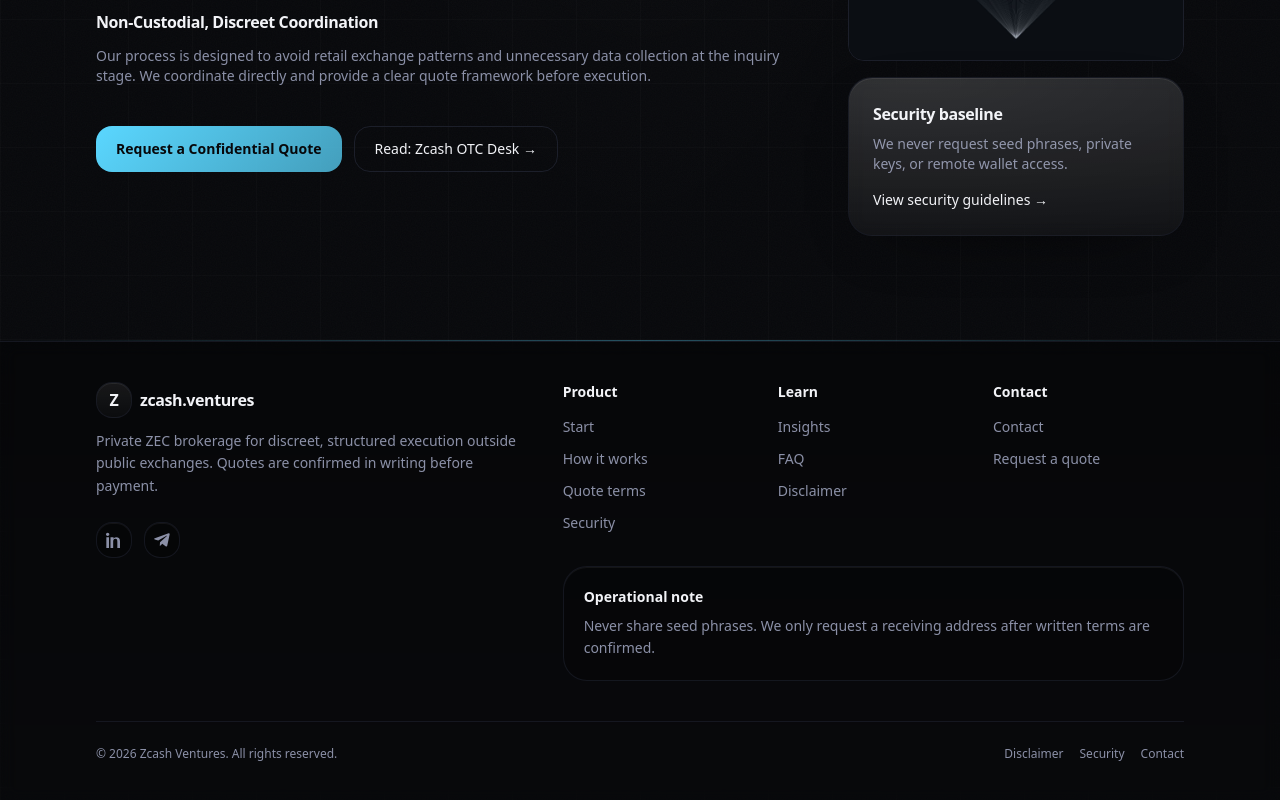
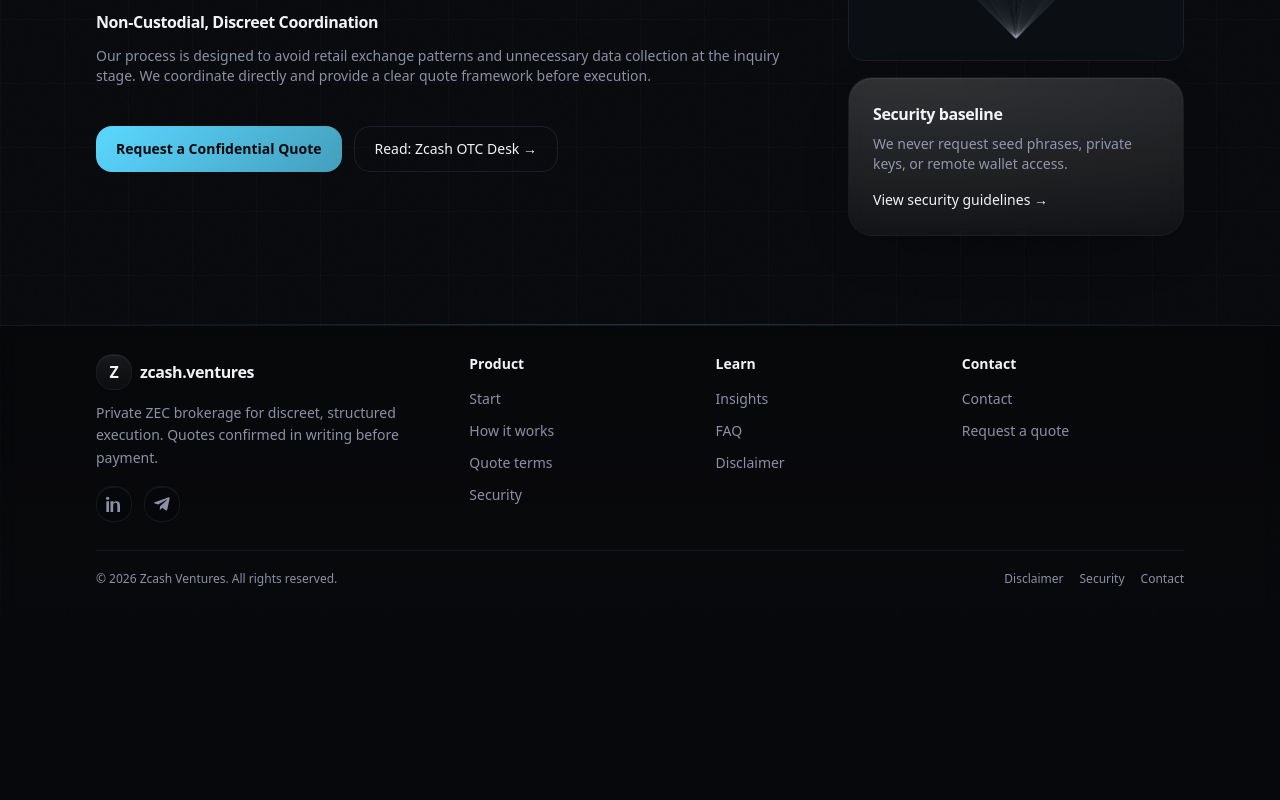
Before and after one commit to Gatsby01k/zcash-ventures, a Next.js app: page / in a window 1280 px wide. Shown: the part 2605-3405 px from the top of the page. Built offline with nearby package versions, Linux system fonts and the light colour scheme.

Commit message:
Update footer.tsx

```diff
--- a/components/footer.tsx
+++ b/components/footer.tsx
@@ -28,40 +28,41 @@ const COLS = [
   },
 ];
 
-// 🔁 ЗАМЕНИ НА СВОИ URL
+// ✅ Поменяй на реальные ссылки
 const SOCIALS = [
-  {
-    href: "https://www.linkedin.com/company/your-company",
-    label: "LinkedIn",
-    icon: (
+  { href: "https://www.linkedin.com/company/your-company", label: "LinkedIn" },
+  { href: "https://t.me/yourtelegram", label: "Telegram" },
+];
+
+function IconLinkedIn() {
+  return (
     <svg viewBox="0 0 24 24" className="h-4 w-4" fill="currentColor">
       <path d="M4.98 3.5C4.98 4.88 3.87 6 2.49 6 1.11 6 0 4.88 0 3.5 0 2.12 1.11 1 2.49 1 3.87 1 4.98 2.12 4.98 3.5zM.5 8h4V24h-4V8zm7 0h3.8v2.2h.05c.53-1 1.82-2.2 3.75-2.2C19.4 8 21 10.1 21 14v10h-4v-9c0-2.1-.04-4.8-2.9-4.8-2.9 0-3.35 2.25-3.35 4.6V24h-4V8z" />
     </svg>
-    ),
-  },
-  {
-    href: "https://t.me/yourtelegram",
-    label: "Telegram",
-    icon: (
+  );
+}
+
+function IconTelegram() {
+  return (
     <svg viewBox="0 0 24 24" className="h-4 w-4" fill="currentColor">
       <path d="M9.04 15.36l-.38 5.32c.55 0 .8-.24 1.1-.53l2.64-2.5 5.47 4c1 .55 1.72.26 1.98-.92l3.6-16.9.01-.01c.33-1.55-.56-2.16-1.53-1.8L1.3 9.26c-1.5.6-1.48 1.43-.25 1.81l5.3 1.65L18.7 5.7c.6-.4 1.15-.18.7.22" />
     </svg>
-    ),
-  },
-];
+  );
+}
 
 export function Footer() {
   const year = new Date().getFullYear();
 
   return (
-    <footer className="mt-10">
-      <div className="h-px w-full bg-[linear-gradient(90deg,transparent,rgba(90,215,255,0.35),transparent)]" />
+    <footer className="mt-6">
+      {/* тонкая линия */}
+      <div className="h-px w-full bg-[linear-gradient(90deg,transparent,rgba(90,215,255,0.22),transparent)]" />
 
-      <div className="border-t border-line/70 bg-[linear-gradient(180deg,rgba(0,0,0,0.35),rgba(0,0,0,0.15))] backdrop-blur">
-        <Container className="py-10">
-          <div className="grid grid-cols-1 gap-8 md:grid-cols-12">
-            {/* Brand */}
-            <div className="md:col-span-5">
+      <div className="border-t border-line/70 bg-[linear-gradient(180deg,rgba(0,0,0,0.28),rgba(0,0,0,0.12))] backdrop-blur">
+        <Container className="py-7">
+          <div className="grid grid-cols-1 gap-8 md:grid-cols-12 md:items-start">
+            {/* Brand + socials */}
+            <div className="md:col-span-4">
               <Link
                 href="/"
                 className="inline-flex items-center gap-2 font-semibold tracking-tight motion-safe:transition motion-safe:hover:opacity-95"
@@ -72,39 +73,34 @@ export function Footer() {
                 <span>zcash.ventures</span>
               </Link>
 
-              <p className="mt-3 max-w-[58ch] text-sm text-muted leading-relaxed">
-                Private ZEC brokerage for discreet, structured execution outside public exchanges.
-                Quotes are confirmed in writing before payment.
+              <p className="mt-3 text-sm text-muted leading-relaxed">
+                Private ZEC brokerage for discreet, structured execution. Quotes confirmed in writing before payment.
               </p>
 
-              {/* Social icons */}
-              <div className="mt-6 flex items-center gap-3">
-                {SOCIALS.map((s) => (
+              <div className="mt-4 flex items-center gap-3">
                 <a
-                    key={s.label}
-                    href={s.href}
+                  href={SOCIALS[0].href}
                   target="_blank"
                   rel="noopener noreferrer"
-                    aria-label={s.label}
-                    className={[
-                      "inline-flex h-9 w-9 items-center justify-center rounded-2xl",
-                      "border border-line/70",
-                      "bg-[rgba(0,0,0,0.25)]",
-                      "text-muted",
-                      "shadow-[inset_0_1px_0_rgba(255,255,255,0.06)]",
-                      "motion-safe:transition",
-                      "motion-safe:hover:-translate-y-[1px]",
-                      "hover:text-accent hover:border-accent/40",
-                    ].join(" ")}
+                  aria-label={SOCIALS[0].label}
+                  className="inline-flex h-9 w-9 items-center justify-center rounded-2xl border border-line/70 bg-[rgba(0,0,0,0.22)] text-muted shadow-[inset_0_1px_0_rgba(255,255,255,0.06)] motion-safe:transition motion-safe:hover:-translate-y-[1px] hover:text-accent hover:border-accent/40"
                 >
-                    {s.icon}
+                  <IconLinkedIn />
                 </a>
-                ))}
+                <a
+                  href={SOCIALS[1].href}
+                  target="_blank"
+                  rel="noopener noreferrer"
+                  aria-label={SOCIALS[1].label}
+                  className="inline-flex h-9 w-9 items-center justify-center rounded-2xl border border-line/70 bg-[rgba(0,0,0,0.22)] text-muted shadow-[inset_0_1px_0_rgba(255,255,255,0.06)] motion-safe:transition motion-safe:hover:-translate-y-[1px] hover:text-accent hover:border-accent/40"
+                >
+                  <IconTelegram />
+                </a>
               </div>
             </div>
 
-            {/* Links */}
-            <div className="md:col-span-7">
+            {/* Columns */}
+            <div className="md:col-span-8">
               <div className="grid grid-cols-2 gap-6 sm:grid-cols-3">
                 {COLS.map((c) => (
                   <div key={c.title}>
@@ -124,19 +120,12 @@ export function Footer() {
                   </div>
                 ))}
               </div>
-
-              <div className="mt-8 rounded-3xl border border-line/70 bg-[rgba(0,0,0,0.22)] p-5 shadow-[inset_0_1px_0_rgba(255,255,255,0.06)]">
-                <div className="text-sm font-semibold">Operational note</div>
-                <p className="mt-2 text-sm text-muted leading-relaxed">
-                  Never share seed phrases. We only request a receiving address after written terms are confirmed.
-                </p>
-              </div>
             </div>
           </div>
 
-          <div className="mt-10 flex flex-col gap-3 border-t border-line/70 pt-6 text-xs text-muted md:flex-row md:items-center md:justify-between">
+          {/* Bottom bar */}
+          <div className="mt-7 flex flex-col gap-3 border-t border-line/70 pt-5 text-xs text-muted md:flex-row md:items-center md:justify-between">
             <div>© {year} Zcash Ventures. All rights reserved.</div>
-
             <div className="flex flex-wrap gap-4">
               <Link href="/disclaimer" className="hover:text-text hover:underline underline-offset-4">
                 Disclaimer
```
Lines whose indentation alone changed are shown as unchanged.
